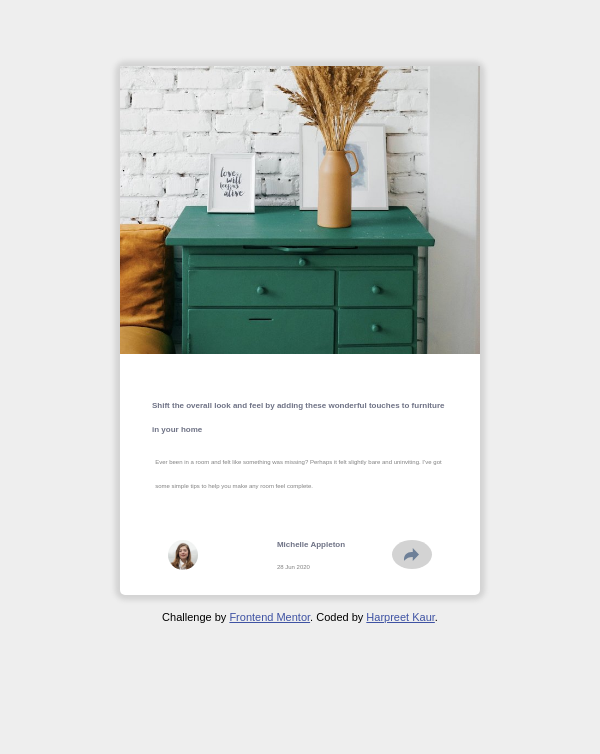
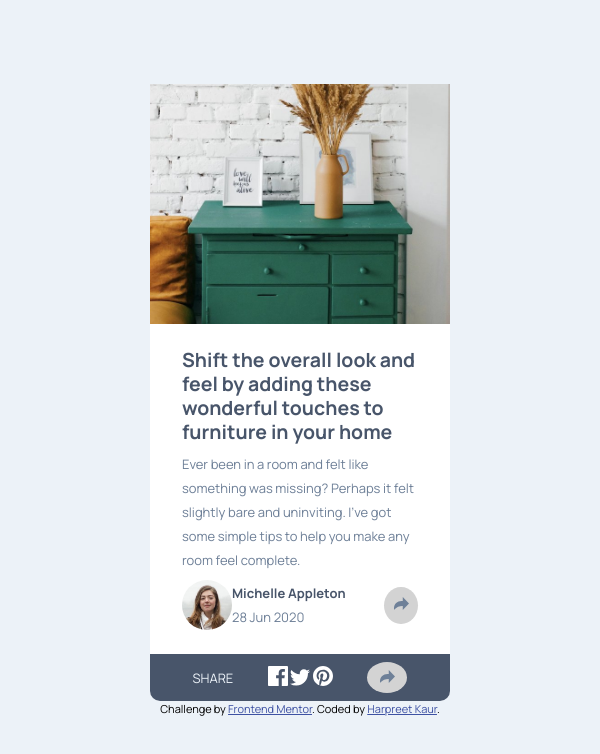
Before and after one commit to hkaur108/article-preview, a plain HTML site: page index.html in a window 600 px wide. Drawn offline with nearby package versions, Linux system fonts and the light colour scheme.

Commit message:
fixed scss and jquery

```diff
--- /dev/null
+++ b/Styles/_colors.scss
@@ -0,0 +1,16 @@
+@import url('https://fonts.googleapis.com/css2?family=Manrope:wght@200..800&display=swap');
+
+
+$VeryDarkGrayishBlue: hsl(217, 19%, 35%);
+$DesaturatedDarkBlue: hsl(214, 17%, 51%);
+$GrayishBlue: hsl(212, 23%, 69%);
+$LightGrayishBlue: hsl(210, 46%, 95%);
+$Fontsize: 13px;
+
+
+// .manrope-<uniquifier> {
+//     font-family: "Manrope", serif;
+//     font-optical-sizing: auto;
+//     font-weight: <weight>;
+//     font-style: normal;
+//   }
--- /dev/null
+++ b/Styles/_global.scss
@@ -0,0 +1,68 @@
+@import './colors';
+@import './icon';
+*{
+    margin:0;
+    padding:0;
+    box-sizing: border-box;
+}
+.main-container{
+    width: 100%;
+    max-width:700px;
+    position: relative;
+    display:flex;
+    align-items: center;
+    justify-content: center;
+    background-color: #fff;
+    border-radius: 10px;
+    font-size: 13px;
+
+.image-container{
+    display:block;
+    width: 100%;
+    max-width: 300px;
+    margin:auto;
+    &>img{
+        width:100%;
+        display: block;
+        margin:auto;
+        padding:0;
+    }
+}
+.content-container{
+    display: block;
+    width: 100%;
+    max-width:400px;
+    line-height:1.50rem;
+    padding: 1.50rem 2rem;
+    h2{
+        color: $VeryDarkGrayishBlue;
+    }
+    &>.description{
+        color:$DesaturatedDarkBlue;
+        margin:0.5rem 0;
+    }
+}
+    .bottom-container{
+        .primary-content{
+            display: flex;
+            align-items: center;
+            justify-content: space-between;
+            img{
+                width:50px;
+                border-radius: 50%;
+            }
+            .michelle{
+                flex-basis: 200px;
+                margin:0;
+                &>p:nth-child(1){
+                    color:$VeryDarkGrayishBlue;
+                    font-weight: bold;
+                }
+                &>p:nth-child(2){
+                    color:$DesaturatedDarkBlue;
+
+                }
+            }
+        }
+    }
+}
--- /dev/null
+++ b/Styles/_icon.scss
@@ -0,0 +1,54 @@
+.share-icon{
+    width:40px;
+    background-color: lightgray;
+    cursor:pointer;
+    border-radius: 50%;
+    text-align:center;
+    padding:.5em;
+    &:hover{
+        cursor: pointer;
+    }
+
+}
+
+.show-content{
+    width:100%;
+    position: absolute;
+    top:140px;
+    right:-48px;
+    max-width: 200px;
+    display:flex;
+    flex-direction:row;
+    align-items: center;
+    justify-content: space-evenly;
+    background-color: $VeryDarkGrayishBlue;
+    color:$GrayishBlue;
+    padding:5px 8px;
+    border-radius: 10px;
+    opacity: 0;
+    &>p{
+        letter-spacing: 2px;
+    }
+    .icons{
+        display: flex;
+        align-items: center;
+        justify-content: space-between;
+        img{
+            width:15px;
+            margin-right:1em;
+        }
+    }
+    .share-icon{
+        display: none;
+    }
+    .triangle{
+        position: absolute;
+        top:33px;
+        width: 0;
+        height:0;
+        border-top:10px solid $VeryDarkGrayishBlue;
+        border-left: 10px solid transparent;
+        border-right: 10px solid transparent;
+    }
+
+}
--- /dev/null
+++ b/Styles/_media.scss
@@ -0,0 +1,37 @@
+@import './global';
+@import './icon';
+
+@media screen and (min-width:600px){
+    body{
+        background-color: blue;
+    }
+    .wider-show-content{
+        display: none;
+    }
+}
+
+@media screen and (max-width:600px){
+    .main-container{
+        display: flex;
+        align-items: center;
+        justify-content: center;
+        flex-direction: column;
+        width:100%;
+        max-width: 300px;
+    }
+
+    .wider-show-content{
+        width:100%;
+        display: flex;
+        align-items: center;
+        justify-content: space-evenly;
+        background-color: $VeryDarkGrayishBlue;
+        color:$LightGrayishBlue;
+        padding:0.5rem;
+        border-bottom-left-radius: 10px;
+        border-bottom-right-radius: 10px;
+    }
+    .show-content{
+        display: none;
+    }
+}
--- a/index.html
+++ b/index.html
@@ -17,37 +17,30 @@
 </head>
 <body>
 
-  <div class="main-container">
-    <div class="image-container">
+  <main class="main-container">
+    <figure class="image-container">
       <img src="./images/drawers.jpg" alt="picture-container">
-    </div>
-    <div class="content-container">
-      <h5>Shift the overall look and feel by adding these wonderful
-        touches to furniture in your home</h5>
+      <figcaption></figcaption>
+    </figure>
+    <section class="content-container">
+      <h2>Shift the overall look and feel by adding these wonderful
+        touches to furniture in your home</h2>
         <p class="description">
           Ever been in a room and felt like something was missing? Perhaps
           it felt slightly bare and uninviting. I’ve got some simple tips
           to help you make any room feel complete.
         </p>
-        <div class="bottom-container">
+        <section class="bottom-container">
           <div class="primary-content">
             <img src="./images/avatar-michelle.jpg" alt="avatar">
             <div class="michelle">
               <p> Michelle Appleton</p>
               <p>  28 Jun 2020</p>
             </div>
-            <div class="share-icon small-screen">
+            <div class="share-icon">
               <svg  xmlns="http://www.w3.org/2000/svg" width="15" height="13"><path fill="#6E8098" d="M15 6.495L8.766.014V3.88H7.441C3.33 3.88 0 7.039 0 10.936v2.049l.589-.612C2.59 10.294 5.422 9.11 8.39 9.11h.375v3.867L15 6.495z"/></svg>
               <!-- <img src="./images/icon-share.svg" alt="share-icon"> -->
-              <div class="wider-show-content">
-                <p>SHARE</p>
-                <div class="icons">
-                  <img src="./images/icon-facebook.svg" alt="facebook">
-                  <img src="./images/icon-twitter.svg" alt="twitter">
-                  <img src="./images/icon-pinterest.svg" alt="pinterest">
-                </div>
-                <div class="triangle"></div>
-              </div>
+
 
             </div>
             </div>
@@ -59,15 +52,29 @@
                   <img src="./images/icon-twitter.svg" alt="twitter">
                   <img src="./images/icon-pinterest.svg" alt="pinterest">
                 </div>
-                <div class="share-icon">
+                <figure class="share-icon">
                   <img src="./images/icon-share.svg" alt="share-icon">
-                </div>
+                  <figcaption></figcaption>
+                </figure>
                 <div class="triangle"></div>
-              </div>
         </div>
 
+        </section>
+    </section>
+    <div class="wider-show-content">
+      <p>SHARE</p>
+      <div class="icons">
+        <img src="./images/icon-facebook.svg" alt="facebook">
+        <img src="./images/icon-twitter.svg" alt="twitter">
+        <img src="./images/icon-pinterest.svg" alt="pinterest">
       </div>
-  </div>
+      <div class="share-icon">
+      <svg  xmlns="http://www.w3.org/2000/svg" width="15" height="13"><path fill="#6E8098" d="M15 6.495L8.766.014V3.88H7.441C3.33 3.88 0 7.039 0 10.936v2.049l.589-.612C2.59 10.294 5.422 9.11 8.39 9.11h.375v3.867L15 6.495z"/></svg>
+      <!-- <img src="./images/icon-share.svg" alt="share-icon"> -->
+    </div>
+    </div>
+
+    </main>
 
 
 
--- a/index.js
+++ b/index.js
@@ -1,22 +1,7 @@
-var mediaQuery = window.matchMedia('(max-width: 600px)');
-var widerScreen = window.matchMedia('(min-width: 601px)');
-
-
-$(function(){
-    $('.show-content').hide()
-    $('.primary-content').show();
-    $('.wider-show-content').hide();
-
-
-    $('.share-icon').on('click', ()=>{
-        if(mediaQuery.matches){
-            $('.show-content').toggle();
-            $('.primary-content').toggle();
-        }
-    else if(widerScreen.matches)
-        {
-        $('.primary-content').show();
-        $('.wider-show-content').toggle();
-
-    }}
-)})
+$(document).ready(()=>{
+    $('.share-icon').on('click',()=>{
+        $('.show-content').css(
+            {'opacity':'1'}
+        );
+    })
+})
--- a/index.scss
+++ b/index.scss
@@ -1,171 +1,15 @@
-*{
-    margin:0;
-    padding:0;
-    box-sizing: border-box;
-}
+@import './Styles/colors';
+@import './Styles/global';
+@import './Styles/icon';
+@import './Styles/media';
+
 body{
-    background-color: #EEEEEE;
-    margin:auto;
-    font-family: Arial, Helvetica, sans-serif;
-}
-
-.main-container{
-    max-width:50vw;
-    display:flex;
+    display: flex;
     align-items: center;
     justify-content: center;
-    background-color: #fff;
-    margin: 10em auto;
-    border-radius: 10px;
-
+    flex-direction: column;
+    min-height:100vh;
+    background-color: $LightGrayishBlue;
+    margin:auto;
+    font-family: "Manrope", serif;
 }
-
-.image-container{
-    display:block;
-    max-width:50%;
-    max-height:100%;
-
-    img{
-        width:100%;
-        display: block;
-    }
-}
-
-.content-container{
-    max-width:50%;
-    height:100%;
-    line-height:1.50em;
-    h5{
-        margin-bottom: 1em;
-    }
-    // p:nth-child(1){
-    //     margin-bottom:1em;
-
-    // }
-
-    .description{
-        color:gray;
-        font-size: .5em;
-    }
-
-    .bottom-container{
-        width:100%;
-        display:flex;
-        flex-direction: row;
-        align-items:center;
-        justify-content: space-between;
-        padding:.5em;
-        img{
-            display: block;
-            width:40px;
-            border-radius: 50%;
-        }
-        .michelle{
-            p:nth-child(1){
-                font-size: .2em;
-                font-weight: bold;
-            }
-            p:nth-child(2){
-                color:gray;
-
-            }
-
-
-        }
-    }
-}
-
-.share-icon{
-    width:100%;
-    background-color: lightgray;
-    cursor:pointer;
-    border-radius: 50%;
-
-}
-
-.show-content{
-    width:100%;
-    display:flex;
-    flex-direction:row;
-    align-items: center;
-    justify-content: space-around;
-    background-color: #3b4469;
-    color:#78B7D0;
-    .icons{
-        display: flex;
-        align-items: center;
-        justify-content: space-between;
-        img{
-            width:20px;
-            margin-right:1em;
-        }
-    }
-
-}
-
-@media screen and (max-width:1200px){
-  .share-icon{
-    position: relative;
-  }
-
-  .show-content{
-    position:absolute;
-    top:0;
-  }
-
-
-}
-
-@media screen and (max-width:600px){
-    .main-container{
-        width:70vw;
-        display: flex;
-        flex-direction: column;
-        align-items: center;
-        justify-content: center;
-        margin: 5em auto;
-    }
-
-    .image-container{
-        display:block;
-        max-width:100%;
-    }
-    .content-container{
-        display: block;
-        max-width:100%;
-        padding:1em;
-        margin:1em auto;
-        h5{
-            font-size: .5em;
-        }
-        .description{
-            font-size:.3em;
-            color:gray;
-        }
-        .bottom-container{
-            width:100%;
-            margin:1em auto;
-            img{
-                width:30px;
-            }
-
-            .michelle{
-                p:first-child{
-                    font-size:.2em;
-
-                }
-            }
-
-        }
-    }
-
-    .share-icon{
-        position: relative;
-      }
-
-      .show-content{
-        position:absolute;
-        top:0;
-      }
-
-}
```
Also changed, not shown: index.css, 1 other file.
